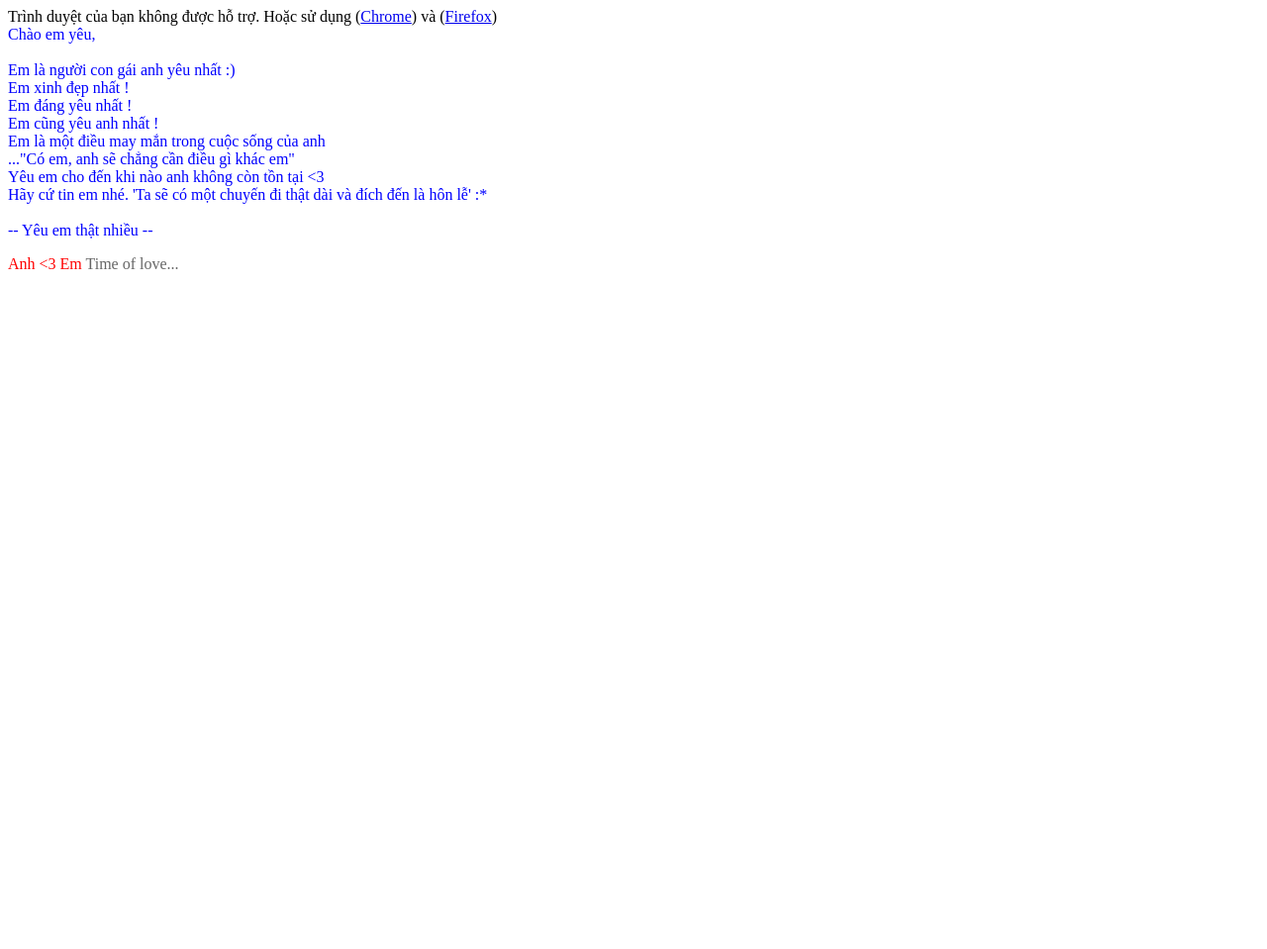
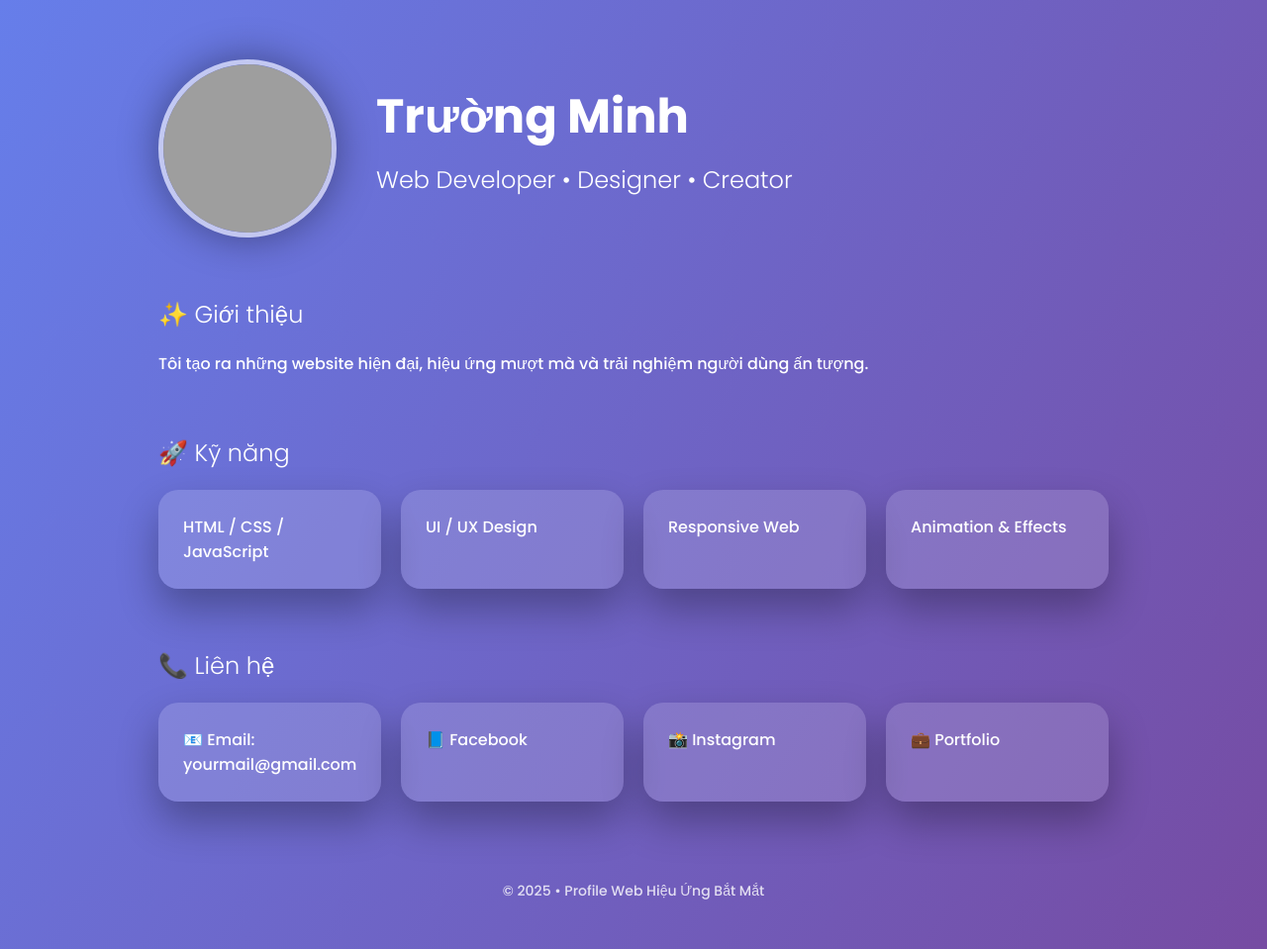
Before and after one commit to buivominhtruong/totinh, a plain HTML site: page index.html in a window 1280 px wide. Shown: the top 959 px of the page at 99% size. Drawn offline with nearby package versions, Linux system fonts and the light colour scheme; grey boxes are pictures that could not be loaded.

Commit message:
Update index.html

```diff
--- a/index.html
+++ b/index.html
@@ -1,214 +1,125 @@
-<!DOCTYPE html PUBLIC "-//W3C//DTD XHTML 1.0 Strict//EN" "http://www.w3.org/TR/xhtml1/DTD/xhtml1-strict.dtd">
-<html xml:lang="en" xmlns="http://www.w3.org/1999/xhtml"><head><meta http-equiv="Content-Type" content="text/html; charset=UTF-8">
-		<link rel="icon" type="image/png" href="image/favicon.ico">
-		<title>Anh <3 Em</title>
-        <link type="text/css" rel="stylesheet" href="./renxi/default.css">
-		<script type="text/javascript" src="./renxi/jquery.min.js"></script>
-		<script type="text/javascript" src="./renxi/jscex.min.js"></script>
-		<script type="text/javascript" src="./renxi/jscex-parser.js"></script>
-		<script type="text/javascript" src="./renxi/jscex-jit.js"></script>
-		<script type="text/javascript" src="./renxi/jscex-builderbase.min.js"></script>
-		<script type="text/javascript" src="./renxi/jscex-async.min.js"></script>
-		<script type="text/javascript" src="./renxi/jscex-async-powerpack.min.js"></script>
-		<script type="text/javascript" src="./renxi/functions.js" charset="utf-8"></script>
-		<script type="text/javascript" src="./renxi/love.js" charset="utf-8"></script>
-	    <style type="text/css">
-<!--
-.STYLE1 {color: #666666}
--->
-        </style>
+<!DOCTYPE html>
+<html lang="vi">
+<head>
+  <meta charset="UTF-8" />
+  <meta name="viewport" content="width=device-width, initial-scale=1.0" />
+  <title>Profile Cá Nhân</title>
+  <link href="https://fonts.googleapis.com/css2?family=Poppins:wght@300;500;700&display=swap" rel="stylesheet">
+  <style>
+    * { box-sizing: border-box; }
+    body {
+      margin: 0;
+      font-family: 'Poppins', sans-serif;
+      background: linear-gradient(120deg, #667eea, #764ba2);
+      color: #fff;
+      overflow-x: hidden;
+    }
+    .container {
+      max-width: 1000px;
+      margin: auto;
+      padding: 60px 20px;
+    }
+    header {
+      display: flex;
+      align-items: center;
+      gap: 40px;
+      animation: fadeIn 1.2s ease;
+    }
+    header img {
+      width: 180px;
+      height: 180px;
+      border-radius: 50%;
+      object-fit: cover;
+      border: 5px solid rgba(255,255,255,0.6);
+      box-shadow: 0 0 40px rgba(0,0,0,0.4);
+      transition: transform 0.5s;
+    }
+    header img:hover {
+      transform: scale(1.1) rotate(3deg);
+    }
+    h1 {
+      font-size: 48px;
+      margin: 0;
+    }
+    h2 {
+      font-weight: 300;
+      margin-top: 10px;
+    }
+    section {
+      margin-top: 60px;
+      animation: slideUp 1s ease forwards;
+    }
+    .cards {
+      display: grid;
+      grid-template-columns: repeat(auto-fit, minmax(220px, 1fr));
+      gap: 20px;
+    }
+    .card {
+      background: rgba(255,255,255,0.15);
+      backdrop-filter: blur(10px);
+      border-radius: 20px;
+      padding: 25px;
+      box-shadow: 0 20px 40px rgba(0,0,0,0.3);
+      transition: transform 0.4s, box-shadow 0.4s;
+    }
+    .card:hover {
+      transform: translateY(-10px) scale(1.03);
+      box-shadow: 0 30px 60px rgba(0,0,0,0.5);
+    }
+    footer {
+      text-align: center;
+      margin-top: 80px;
+      opacity: 0.8;
+      font-size: 14px;
+    }
+    @keyframes fadeIn {
+      from { opacity: 0; transform: translateY(20px); }
+      to { opacity: 1; transform: translateY(0); }
+    }
+    @keyframes slideUp {
+      from { opacity: 0; transform: translateY(40px); }
+      to { opacity: 1; transform: translateY(0); }
+    }
+  </style>
 </head>
-    <body>
-			<audio autoplay="autopaly">
-					<source src="music/I-Do-911.mp3" type="audio/mp3" />
-			</audio>
-        <div id="main">
-            <div id="error">Trình duyệt của bạn không được hỗ trợ. Hoặc sử dụng (<a href="http://www.google.cn/chrome">Chrome</a>) và (<a href="http://firefox.com/download/">Firefox</a>)</div>
-             <div id="wrap">
-                <div id="text">
-			        <div id="code">
-			      <font color="#0000FF"><span class="say">Chào em yêu,</span><br>
-						<span class="say"> </span><br>
-						<span class="say">Em là người con gái anh yêu nhất :)</span><br>
-						<span class="say">Em xinh đẹp nhất !</span><br>
-						<span class="say">Em đáng yêu nhất !</span><br>
-						<span class="say">Em cũng yêu anh nhất !</span><br>
-						<span class="say">Em là một điều may mắn trong cuộc sống của anh</span><br>
-						<span class="say">..."Có em, anh sẽ chẳng cần điều gì khác em"</span><br>
-						<span class="say">Yêu em cho đến khi nào anh không còn tồn tại <3</span><br>
-						<span class="say">Hãy cứ tin em nhé. 'Ta sẽ có một chuyến đi thật dài và đích đến là hôn lễ' :*</span><br>
-						<span class="say"> </span><br>
-                        <span class="say"><span class="space"></span> -- Yêu em thật nhiều --</span>
-			  </font></p>
+<body>
+  <div class="container">
+    <header>
+      <img src="https://images.unsplash.com/photo-1527980965255-d3b416303d12" alt="Avatar" />
+      <div>
+        <h1>Trường Minh</h1>
+        <h2>Web Developer • Designer • Creator</h2>
       </div>
-                </div>
-                <div id="clock-box">
-                    <span class="STYLE1"></span><font color="#FF0000">Anh <3 Em</font>
-<span class="STYLE1"> Time of love...</span>
-                  <div id="clock"></div>
-              </div>
-                <canvas id="canvas" width="1100" height="680"></canvas>
-            </div>
+    </header>
 
-        </div>
+    <section>
+      <h2>✨ Giới thiệu</h2>
+      <p>Tôi tạo ra những website hiện đại, hiệu ứng mượt mà và trải nghiệm người dùng ấn tượng.</p>
+    </section>
 
-    <script>
-    </script>
+    <section>
+      <h2>🚀 Kỹ năng</h2>
+      <div class="cards">
+        <div class="card">HTML / CSS / JavaScript</div>
+        <div class="card">UI / UX Design</div>
+        <div class="card">Responsive Web</div>
+        <div class="card">Animation & Effects</div>
+      </div>
+    </section>
 
-    <script>
-    (function(){
-        var canvas = $('#canvas');
+    <section>
+      <h2>📞 Liên hệ</h2>
+      <div class="cards">
+        <div class="card">📧 Email: yourmail@gmail.com</div>
+        <div class="card">📘 Facebook</div>
+        <div class="card">📸 Instagram</div>
+        <div class="card">💼 Portfolio</div>
+      </div>
+    </section>
 
-        if (!canvas[0].getContext) {
-            $("#error").show();
-            return false;        }
-
-        var width = canvas.width();
-        var height = canvas.height();
-        canvas.attr("width", width);
-        canvas.attr("height", height);
-        var opts = {
-            seed: {
-                x: width / 2 - 20,
-                color: "rgb(190, 26, 37)",
-                scale: 2
-            },
-            branch: [
-                [535, 680, 570, 250, 500, 200, 30, 100, [
-                    [540, 500, 455, 417, 340, 400, 13, 100, [
-                        [450, 435, 434, 430, 394, 395, 2, 40]
-                    ]],
-                    [550, 445, 600, 356, 680, 345, 12, 100, [
-                        [578, 400, 648, 409, 661, 426, 3, 80]
-                    ]],
-                    [539, 281, 537, 248, 534, 217, 3, 40],
-                    [546, 397, 413, 247, 328, 244, 9, 80, [
-                        [427, 286, 383, 253, 371, 205, 2, 40],
-                        [498, 345, 435, 315, 395, 330, 4, 60]
-                    ]],
-                    [546, 357, 608, 252, 678, 221, 6, 100, [
-                        [590, 293, 646, 277, 648, 271, 2, 80]
-                    ]]
-                ]]
-            ],
-            bloom: {
-                num: 700,
-                width: 1080,
-                height: 650,
-            },
-            footer: {
-                width: 1200,
-                height: 5,
-                speed: 10,
-            }
-        }
-
-        var tree = new Tree(canvas[0], width, height, opts);
-        var seed = tree.seed;
-        var foot = tree.footer;
-        var hold = 1;
-
-        canvas.click(function(e) {
-            var offset = canvas.offset(), x, y;
-            x = e.pageX - offset.left;
-            y = e.pageY - offset.top;
-            if (seed.hover(x, y)) {
-                hold = 0;
-                canvas.unbind("click");
-                canvas.unbind("mousemove");
-                canvas.removeClass('hand');
-            }
-        }).mousemove(function(e){
-            var offset = canvas.offset(), x, y;
-            x = e.pageX - offset.left;
-            y = e.pageY - offset.top;
-            canvas.toggleClass('hand', seed.hover(x, y));
-        });
-
-        var seedAnimate = eval(Jscex.compile("async", function () {
-            seed.draw();
-            while (hold) {
-                $await(Jscex.Async.sleep(10));
-            }
-            while (seed.canScale()) {
-                seed.scale(0.95);
-                $await(Jscex.Async.sleep(10));
-            }
-            while (seed.canMove()) {
-                seed.move(0, 2);
-                foot.draw();
-                $await(Jscex.Async.sleep(10));
-            }
-        }));
-
-        var growAnimate = eval(Jscex.compile("async", function () {
-            do {
-    	        tree.grow();
-                $await(Jscex.Async.sleep(10));
-            } while (tree.canGrow());
-        }));
-
-        var flowAnimate = eval(Jscex.compile("async", function () {
-            do {
-    	        tree.flower(2);
-                $await(Jscex.Async.sleep(10));
-            } while (tree.canFlower());
-        }));
-
-        var moveAnimate = eval(Jscex.compile("async", function () {
-            tree.snapshot("p1", 240, 0, 610, 680);
-            while (tree.move("p1", 500, 0)) {
-                foot.draw();
-                $await(Jscex.Async.sleep(10));
-            }
-            foot.draw();
-            tree.snapshot("p2", 500, 0, 610, 680);
-
-            canvas.parent().css("background", "url(" + tree.toDataURL('image/png') + ")");
-            canvas.css("background", "#ffe");
-            $await(Jscex.Async.sleep(300));
-            canvas.css("background", "none");
-        }));
-
-        var jumpAnimate = eval(Jscex.compile("async", function () {
-            var ctx = tree.ctx;
-            while (true) {
-                tree.ctx.clearRect(0, 0, width, height);
-                tree.jump();
-                foot.draw();
-                $await(Jscex.Async.sleep(25));
-            }
-        }));
-
-        var textAnimate = eval(Jscex.compile("async", function () {
-		    var together = new Date();
-		    together.setFullYear(2014,8 , 26);
-		    together.setHours(0);
-		    together.setMinutes(0);
-		    together.setSeconds(0);
-		    together.setMilliseconds(0);
-
-		    $("#code").show().typewriter();
-            $("#clock-box").fadeIn(500);
-            while (true) {
-                timeElapse(together);
-                $await(Jscex.Async.sleep(1000));
-            }
-        }));
-
-        var runAsync = eval(Jscex.compile("async", function () {
-            $await(seedAnimate());
-            $await(growAnimate());
-            $await(flowAnimate());
-            $await(moveAnimate());
-
-            textAnimate().start();
-
-            $await(jumpAnimate());
-        }));
-
-        runAsync().start();
-    })();
-    </script>
+    <footer>
+      © 2025 • Profile Web Hiệu Ứng Bắt Mắt
+    </footer>
+  </div>
 </body>
 </html>
```
